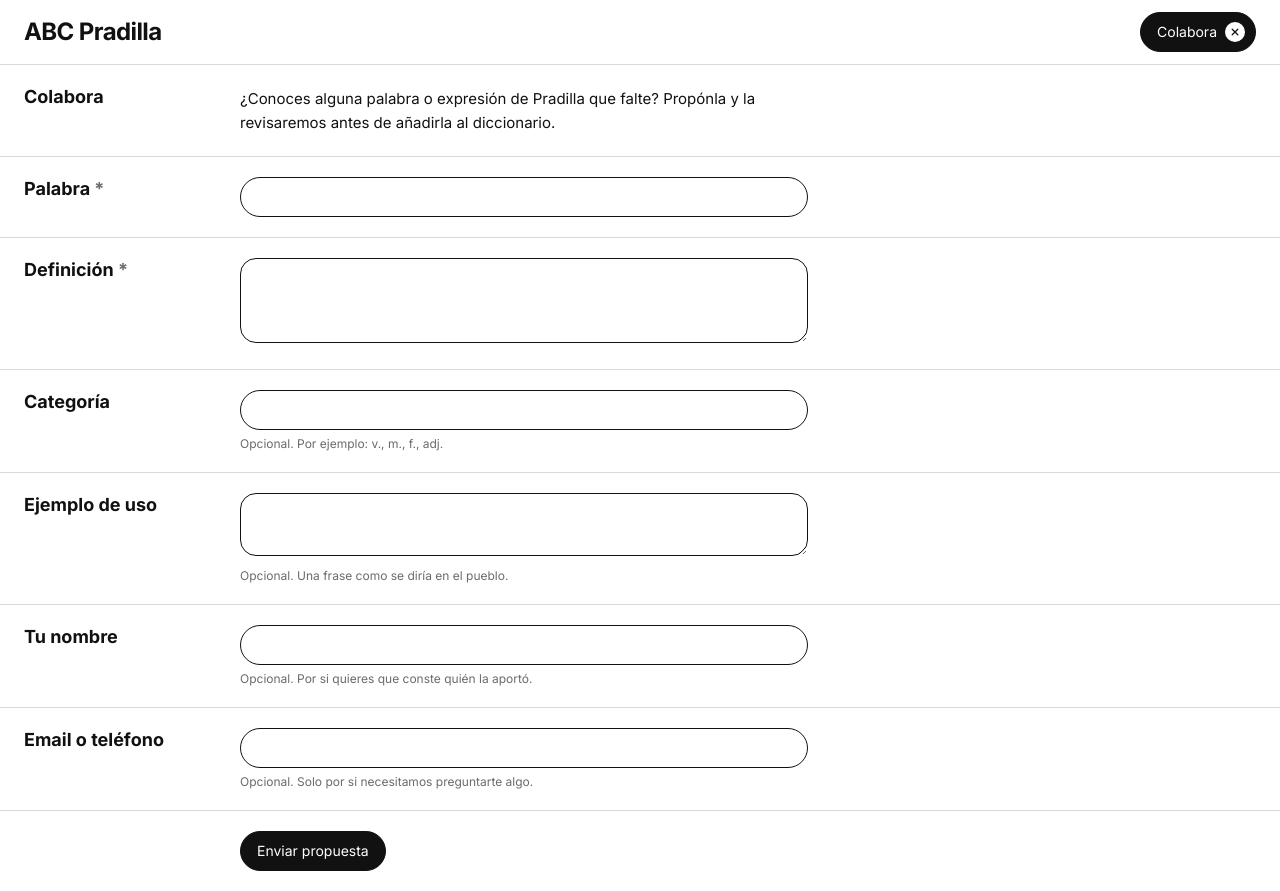
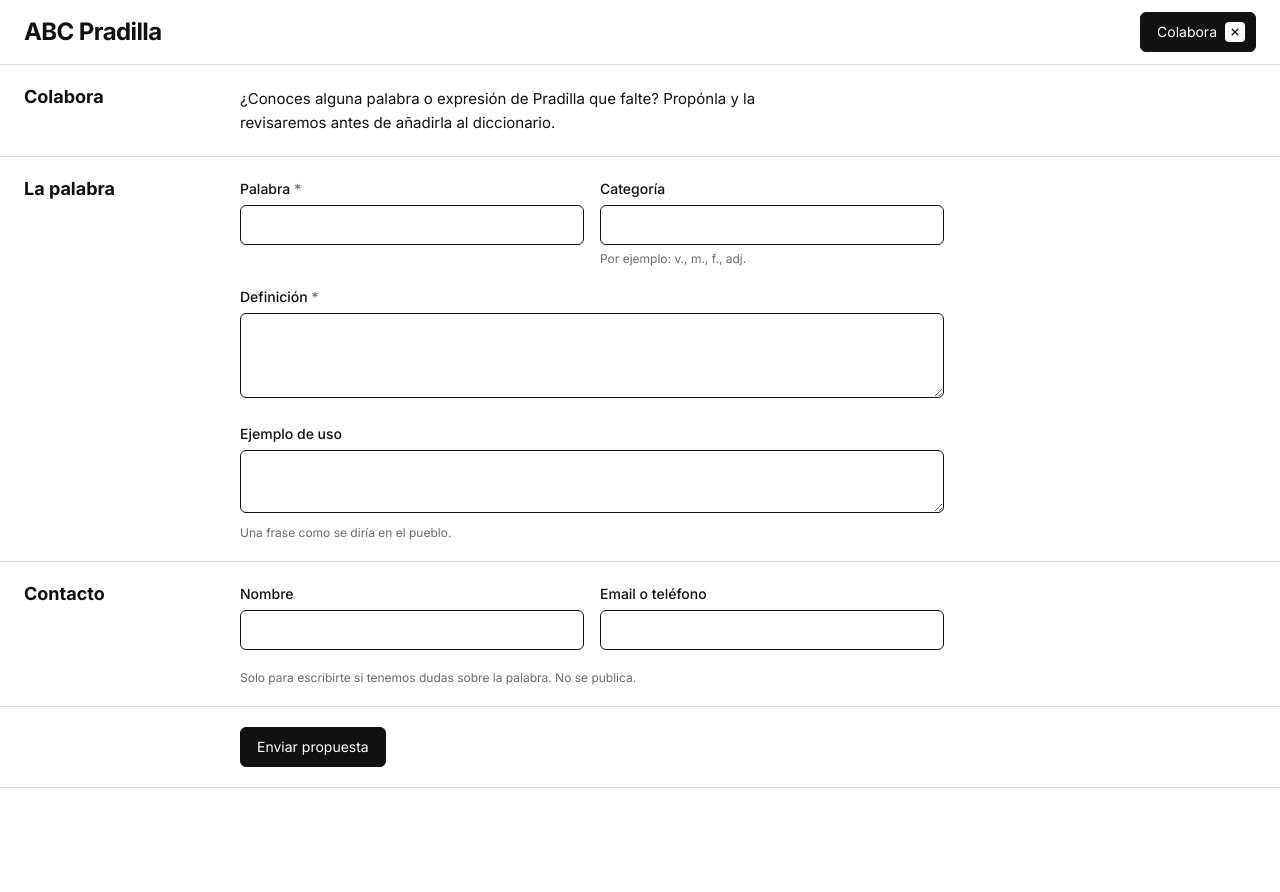
Before and after one commit to gmcesar94/diccionario-pradilla, a Next.js app: page /colabora in a window 1280 px wide. After the commit the page ends 800 px from the top, so only its background shows below. Built offline with nearby package versions, Linux system fonts and the light colour scheme.

Commit message:
Actualizacion con las nuevas mejoras del diccionario

```diff
--- a/app/colabora/Formulario.tsx
+++ b/app/colabora/Formulario.tsx
@@ -4,18 +4,16 @@ import { useActionState, useState } from 'react'
 import Link from 'next/link'
 import { useSearchParams } from 'next/navigation'
 import { proponerPalabra } from '@/app/colabora/acciones'
-import { CAMPOS, type Campo, type EstadoEnvio } from '@/app/colabora/campos'
-import { ACTIVA, INACTIVA, PILDORA } from '@/lib/estilos'
+import { CAMPOS, GRUPOS, type Campo, type EstadoEnvio } from '@/app/colabora/campos'
+import { ACTIVA, INACTIVA, BOTON } from '@/lib/estilos'
 
 const FILA = 'border-b border-rule px-5 py-5 md:grid md:grid-cols-[12rem_1fr] md:gap-6 md:px-6'
 const CONTROL =
-  'w-full max-w-[60ch] border border-ink bg-paper px-4 text-[0.9375rem] placeholder:text-muted focus:outline-none focus:ring-1 focus:ring-ink aria-invalid:border-error aria-invalid:ring-error'
+  'w-full rounded-md border border-ink bg-paper px-4 text-[0.9375rem] placeholder:text-muted focus:outline-none focus:ring-1 focus:ring-ink aria-invalid:border-error aria-invalid:ring-error'
 
 const AYUDAS: Partial<Record<Campo, string>> = {
-  categoria_gramatical: 'Opcional. Por ejemplo: v., m., f., adj.',
-  ejemplo: 'Opcional. Una frase como se diría en el pueblo.',
-  nombre: 'Opcional. Por si quieres que conste quién la aportó.',
-  contacto: 'Opcional. Solo por si necesitamos preguntarte algo.',
+  categoria_gramatical: 'Por ejemplo: v., m., f., adj.',
+  ejemplo: 'Una frase como se diría en el pueblo.',
 }
 
 const INICIAL: EstadoEnvio = { id: 0, ok: false }
@@ -41,11 +39,11 @@ export default function Formulario({ palabraInicial = '' }: { palabraInicial?: s
             <button
               type="button"
               onClick={() => setExitoCerrado(estado.id)}
-              className={`${PILDORA} ${INACTIVA}`}
+              className={`${BOTON} ${INACTIVA}`}
             >
               Proponer otra palabra
             </button>
-            <Link href="/" className={`${PILDORA} ${INACTIVA}`}>
+            <Link href="/" className={`${BOTON} ${INACTIVA}`}>
               Volver al diccionario
             </Link>
           </div>
@@ -58,36 +56,22 @@ export default function Formulario({ palabraInicial = '' }: { palabraInicial?: s
 
   return (
     <form action={enviar} noValidate>
-      {(Object.keys(CAMPOS) as Campo[]).map((campo) => {
-        const { etiqueta, max, obligatorio } = CAMPOS[campo]
-        const error = estado.errores?.[campo]
-        const ayuda = AYUDAS[campo]
-        const props = {
-          id: campo,
-          name: campo,
-          maxLength: max,
-          required: obligatorio,
-          defaultValue: valor(campo),
-          'aria-invalid': error ? true : undefined,
-          'aria-describedby': error ? `${campo}-error` : ayuda ? `${campo}-ayuda` : undefined,
-        }
+      {(Object.keys(GRUPOS) as (keyof typeof GRUPOS)[]).map((grupo) => {
+        const { titulo, nota } = GRUPOS[grupo]
+        const campos = (Object.keys(CAMPOS) as Campo[]).filter((c) => CAMPOS[c].grupo === grupo)
         return (
-          <div key={campo} className={FILA}>
-            <label htmlFor={campo} className="text-lg font-bold leading-snug">
-              {etiqueta}
-              {obligatorio && <span className="text-muted"> *</span>}
-            </label>
-            <div className="mt-1.5 md:mt-0">
-              {campo === 'definicion' || campo === 'ejemplo' ? (
-                <textarea {...props} rows={campo === 'definicion' ? 3 : 2} className={`${CONTROL} rounded-2xl py-2`} />
-              ) : (
-                <input {...props} type="text" className={`${CONTROL} h-10 rounded-full`} />
-              )}
-              {error ? (
-                <p id={`${campo}-error`} className="mt-1.5 text-sm text-error">{error}</p>
-              ) : (
-                ayuda && <p id={`${campo}-ayuda`} className="mt-1.5 text-xs text-muted">{ayuda}</p>
-              )}
+          <div key={grupo} role="group" aria-labelledby={`grupo-${grupo}`} className={FILA}>
+            <h2 id={`grupo-${grupo}`} className="text-lg font-bold leading-snug">{titulo}</h2>
+            <div className="mt-3 grid max-w-[44rem] gap-x-4 gap-y-5 sm:grid-cols-2 md:mt-0.5">
+              {campos.map((campo) => (
+                <CampoFormulario
+                  key={campo}
+                  campo={campo}
+                  error={estado.errores?.[campo]}
+                  defaultValue={valor(campo)}
+                />
+              ))}
+              {nota && <p className="text-xs text-muted sm:col-span-2">{nota}</p>}
             </div>
           </div>
         )
@@ -106,7 +90,7 @@ export default function Formulario({ palabraInicial = '' }: { palabraInicial?: s
           <button
             type="submit"
             disabled={enviando}
-            className={`${PILDORA} ${ACTIVA} hover:opacity-80 disabled:opacity-50`}
+            className={`${BOTON} ${ACTIVA} hover:opacity-80 disabled:opacity-50`}
           >
             {enviando ? 'Enviando…' : 'Enviar propuesta'}
           </button>
@@ -115,3 +99,36 @@ export default function Formulario({ palabraInicial = '' }: { palabraInicial?: s
     </form>
   )
 }
+
+function CampoFormulario({ campo, error, defaultValue }: { campo: Campo; error?: string; defaultValue: string }) {
+  const { etiqueta, max, obligatorio, ancho } = CAMPOS[campo]
+  const ayuda = AYUDAS[campo]
+  const props = {
+    id: campo,
+    name: campo,
+    maxLength: max,
+    required: obligatorio,
+    defaultValue,
+    'aria-invalid': error ? true : undefined,
+    'aria-describedby': error ? `${campo}-error` : ayuda ? `${campo}-ayuda` : undefined,
+  }
+
+  return (
+    <div className={ancho === 'completo' ? 'sm:col-span-2' : ''}>
+      <label htmlFor={campo} className="mb-1.5 block text-sm font-medium">
+        {etiqueta}
+        {obligatorio && <span className="text-muted"> *</span>}
+      </label>
+      {campo === 'definicion' || campo === 'ejemplo' ? (
+        <textarea {...props} rows={campo === 'definicion' ? 3 : 2} className={`${CONTROL} py-2`} />
+      ) : (
+        <input {...props} type="text" className={`${CONTROL} h-10`} />
+      )}
+      {error ? (
+        <p id={`${campo}-error`} className="mt-1.5 text-sm text-error">{error}</p>
+      ) : (
+        ayuda && <p id={`${campo}-ayuda`} className="mt-1.5 text-xs text-muted">{ayuda}</p>
+      )}
+    </div>
+  )
+}
--- a/app/colabora/campos.ts
+++ b/app/colabora/campos.ts
@@ -1,11 +1,19 @@
 // Campos del formulario «Colabora» y sus límites (los mismos que en supabase/sugerencias.sql).
 export const CAMPOS = {
-  palabra: { etiqueta: 'Palabra', max: 80, obligatorio: true },
-  definicion: { etiqueta: 'Definición', max: 1000, obligatorio: true },
-  categoria_gramatical: { etiqueta: 'Categoría', max: 30, obligatorio: false },
-  ejemplo: { etiqueta: 'Ejemplo de uso', max: 500, obligatorio: false },
-  nombre: { etiqueta: 'Tu nombre', max: 80, obligatorio: false },
-  contacto: { etiqueta: 'Email o teléfono', max: 120, obligatorio: false },
+  palabra: { etiqueta: 'Palabra', max: 80, obligatorio: true, grupo: 'palabra', ancho: 'medio' },
+  categoria_gramatical: { etiqueta: 'Categoría', max: 30, obligatorio: false, grupo: 'palabra', ancho: 'medio' },
+  definicion: { etiqueta: 'Definición', max: 1000, obligatorio: true, grupo: 'palabra', ancho: 'completo' },
+  ejemplo: { etiqueta: 'Ejemplo de uso', max: 500, obligatorio: false, grupo: 'palabra', ancho: 'completo' },
+  nombre: { etiqueta: 'Nombre', max: 80, obligatorio: false, grupo: 'contacto', ancho: 'medio' },
+  contacto: { etiqueta: 'Email o teléfono', max: 120, obligatorio: false, grupo: 'contacto', ancho: 'medio' },
+} as const
+
+export const GRUPOS = {
+  palabra: { titulo: 'La palabra', nota: null },
+  contacto: {
+    titulo: 'Contacto',
+    nota: 'Solo para escribirte si tenemos dudas sobre la palabra. No se publica.',
+  },
 } as const
 
 export type Campo = keyof typeof CAMPOS
--- a/app/components/Buscador.tsx
+++ b/app/components/Buscador.tsx
@@ -39,7 +39,7 @@ export function CampoBusqueda({
   autoFocus?: boolean
 }) {
   return (
-    <label className="flex h-10 min-w-0 flex-1 items-center gap-2 rounded-full border border-ink px-4 text-sm focus-within:ring-1 focus-within:ring-ink">
+    <label className="flex h-10 min-w-0 flex-1 items-center gap-2 rounded-md border border-ink px-4 text-sm focus-within:ring-1 focus-within:ring-ink">
       <svg aria-hidden="true" viewBox="0 0 16 16" className="size-3.5 shrink-0 text-muted">
         <circle cx="7" cy="7" r="5" fill="none" stroke="currentColor" strokeWidth="1.5" />
         <path d="m11 11 3.5 3.5" stroke="currentColor" strokeWidth="1.5" strokeLinecap="round" />
--- a/app/components/Cabecera.tsx
+++ b/app/components/Cabecera.tsx
@@ -4,7 +4,7 @@ import { Suspense, useEffect, useRef, useState } from 'react'
 import Link from 'next/link'
 import { usePathname, useRouter } from 'next/navigation'
 import { CampoBusqueda, useBusqueda } from '@/app/components/Buscador'
-import { ACTIVA, INACTIVA, PILDORA } from '@/lib/estilos'
+import { ACTIVA, INACTIVA, BOTON } from '@/lib/estilos'
 
 // Barra fija con el título y, debajo, la fila del buscador y las pestañas.
 // Cuando esa fila sale de la vista, aparece «Buscar» en la barra fija y,
@@ -115,7 +115,7 @@ function Vista({ valor, onBuscar }: { valor: string; onBuscar?: (texto: string)
               aria-expanded={desplegado}
               aria-controls="buscador-desplegable"
               aria-label={desplegado ? 'Cerrar el buscador' : 'Buscar'}
-              className={`${PILDORA} ${desplegado ? `${ACTIVA} group gap-2 sm:pr-2.5` : INACTIVA} max-sm:w-10 max-sm:justify-center max-sm:px-0`}
+              className={`${BOTON} ${desplegado ? `${ACTIVA} group gap-2 sm:pr-2.5` : INACTIVA} max-sm:w-10 max-sm:justify-center max-sm:px-0`}
             >
               {desplegado ? (
                 <>
@@ -139,13 +139,13 @@ function Vista({ valor, onBuscar }: { valor: string; onBuscar?: (texto: string)
                 router.push(volverA.current)
               }}
               aria-label="Cerrar Colabora y volver al diccionario"
-              className={`${PILDORA} ${ACTIVA} group gap-2 pr-2.5 sm:pr-2.5`}
+              className={`${BOTON} ${ACTIVA} group gap-2 pr-2.5 sm:pr-2.5`}
             >
               Colabora
               <Cerrar />
             </Link>
           ) : (
-            <Link href="/colabora" className={`${PILDORA} ${INACTIVA}`}>
+            <Link href="/colabora" className={`${BOTON} ${INACTIVA}`}>
               Colabora
             </Link>
           )}
@@ -189,14 +189,14 @@ function FilaBusqueda({
         <Link
           href="/"
           aria-current={ruta === '/' ? 'page' : undefined}
-          className={`${PILDORA} ${ruta === '/' ? ACTIVA : INACTIVA}`}
+          className={`${BOTON} ${ruta === '/' ? ACTIVA : INACTIVA}`}
         >
           Listado
         </Link>
         <Link
           href="/letras"
           aria-current={ruta === '/letras' ? 'page' : undefined}
-          className={`${PILDORA} ${ruta === '/letras' ? ACTIVA : INACTIVA}`}
+          className={`${BOTON} ${ruta === '/letras' ? ACTIVA : INACTIVA}`}
         >
           Letras
         </Link>
@@ -205,7 +205,7 @@ function FilaBusqueda({
           <Link
             href="/letras"
             aria-label={`Quitar el filtro de la letra ${filtro.toUpperCase()}`}
-            className={`${PILDORA} ${ACTIVA} group gap-2 pr-2.5 sm:pr-2.5`}
+            className={`${BOTON} ${ACTIVA} group gap-2 pr-2.5 sm:pr-2.5`}
           >
             {filtro}
             <Cerrar />
@@ -216,12 +216,12 @@ function FilaBusqueda({
   )
 }
 
-// ✕ dentro de un círculo: cierra la píldora activa en la que va (filtro, Colabora, Buscar).
+// ✕ dentro de un cuadrado: cierra la píldora activa en la que va (filtro, Colabora, Buscar).
 function Cerrar() {
   return (
     <span
       aria-hidden="true"
-      className="flex size-5 items-center justify-center rounded-full bg-paper text-ink transition-opacity group-hover:opacity-80"
+      className="flex size-5 items-center justify-center rounded-sm bg-paper text-ink transition-opacity group-hover:opacity-80"
     >
       <svg viewBox="0 0 10 10" className="size-2">
         <path d="M1.5 1.5l7 7M8.5 1.5l-7 7" stroke="currentColor" strokeWidth="1.6" strokeLinecap="round" />
--- a/app/components/Listado.tsx
+++ b/app/components/Listado.tsx
@@ -5,7 +5,7 @@ import Link from 'next/link'
 import { useSearchParams } from 'next/navigation'
 import Entrada from '@/app/components/Entrada'
 import IndiceLetras from '@/app/components/IndiceLetras'
-import { INACTIVA, PILDORA } from '@/lib/estilos'
+import { INACTIVA, BOTON } from '@/lib/estilos'
 import { contarPorLetra, letraDe } from '@/lib/letras'
 import { slugify } from '@/lib/normalizar'
 import type { Palabra } from '@/lib/types'
@@ -72,7 +72,7 @@ function SinResultados({ texto }: { texto: string }) {
       {texto && (
         <Link
           href={`/colabora?palabra=${encodeURIComponent(texto)}`}
-          className={`${PILDORA} ${INACTIVA} mt-4`}
+          className={`${BOTON} ${INACTIVA} mt-4`}
         >
           ¿Falta «{texto}»? Propónla
         </Link>
--- a/lib/estilos.ts
+++ b/lib/estilos.ts
@@ -1,5 +1,5 @@
-// Píldoras de la interfaz: todas miden 40 px de alto, como las casillas del índice.
-export const PILDORA =
-  'inline-flex h-10 shrink-0 items-center gap-1.5 rounded-full border px-3 text-sm whitespace-nowrap transition-colors sm:px-4'
+// Botones de la interfaz: 40 px de alto y esquinas como las casillas del índice de letras.
+export const BOTON =
+  'inline-flex h-10 shrink-0 items-center gap-1.5 rounded-md border px-3 text-sm whitespace-nowrap transition-colors sm:px-4'
 export const ACTIVA = 'border-ink bg-ink text-paper'
 export const INACTIVA = 'border-ink hover:bg-ink hover:text-paper'
```
Also changed, not shown: app/components/IndiceLetras.tsx (+5 -4 lines).
